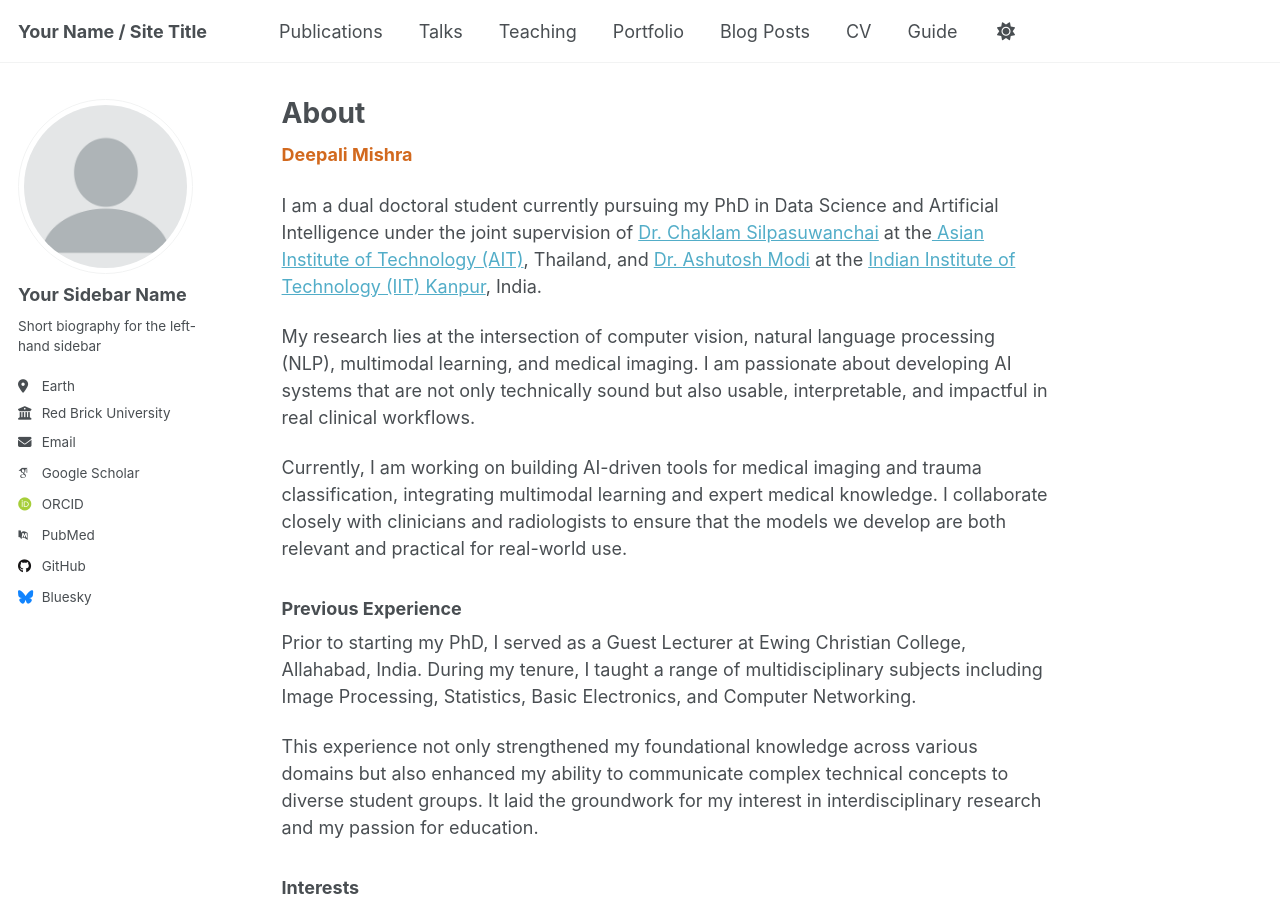
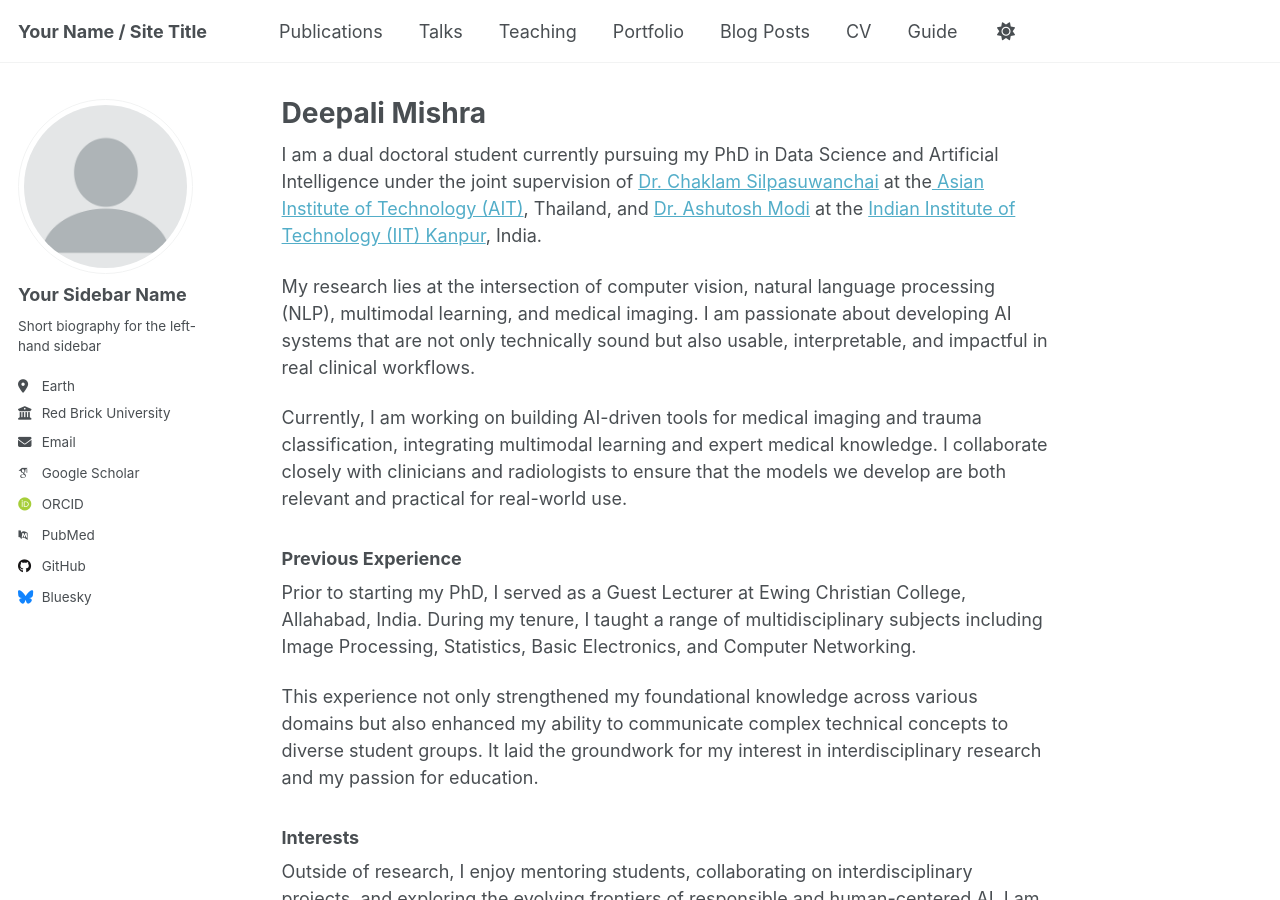
Before and after one commit to mishra-deepali/mishra-deepali.github.io, a Jekyll site: the page built from _pages/about.md, in a window 1280 px wide and 900 px high. Built offline with Jekyll 4.4.1, drawn with Linux system fonts in a browser that asks for light colours; some web fonts are replaced.

Commit message:
Update about.md

```diff
--- a/_pages/about.md
+++ b/_pages/about.md
@@ -1,13 +1,13 @@
 ---
 permalink: /about/
-title: "About"
+title: "Deepali Mishra"
 author_profile: true
 redirect_from:
   - /about/
   - /about.html
 ---
 
-<span style="color:#D2691E"><strong>Deepali Mishra</strong></span>
+
 
 
 
```
